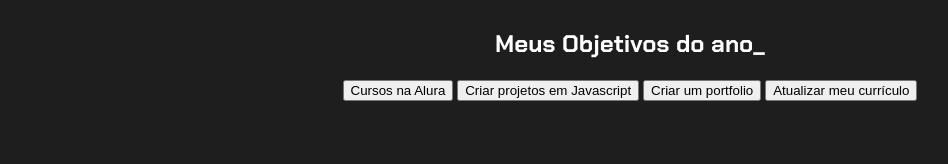
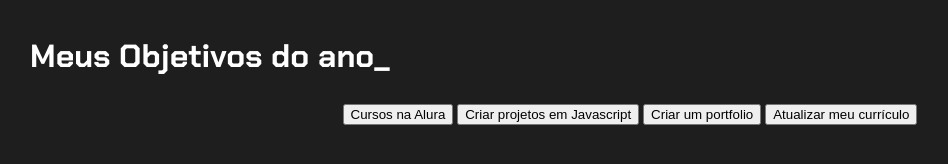
Before and after one commit to AlanaKotarski/Projeto-de-vida, a plain HTML site: page index.html in a window 1280 px wide. Shown: the whole page, without its empty margins (10-958 px from the left). Drawn offline with Linux system fonts and the light colour scheme.

Commit message:
oijiojik

```diff
--- a/style.css
+++ b/style.css
@@ -24,3 +24,13 @@
         width: 100%;
         margin: 0 auto;
     }
+
+    .titulo-principal {
+        text-align: left;
+        width: 100%;
+        font-size: 32px;
+        .titulo-principal span {
+    color: var(--verde);
+}
+
+    }
```
